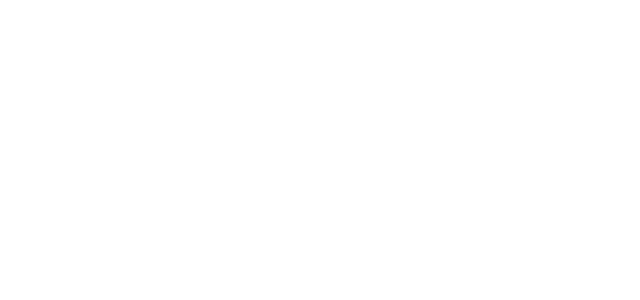
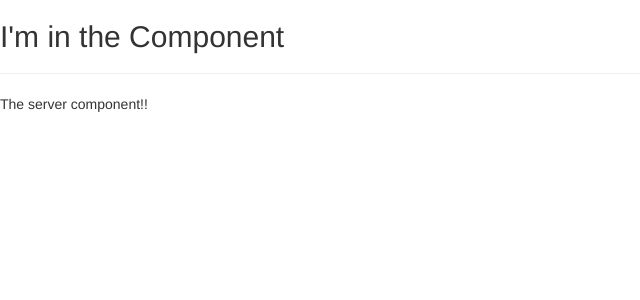
Before and after one commit to JimmyAdo/Angular-8, an Angular app in the folder my-first-app/: page / in a window 1280 px wide. Shown: the top 300 px of the page, without its empty margins (0-640 px from the left). Built offline with nearby package versions, Linux system fonts and the light colour scheme.

Commit message:
Using custom component

```diff
--- a/my-first-app/src/app/app.component.html
+++ b/my-first-app/src/app/app.component.html
@@ -1 +1,4 @@
 <!--The content below is only a placeholder and can be replaced.-->
+<h2>I'm in the Component</h2>
+<hr>
+<app-server></app-server>
```
Also changed, not shown: my-first-app/src/app/app.module.ts (+6 -2 lines).
